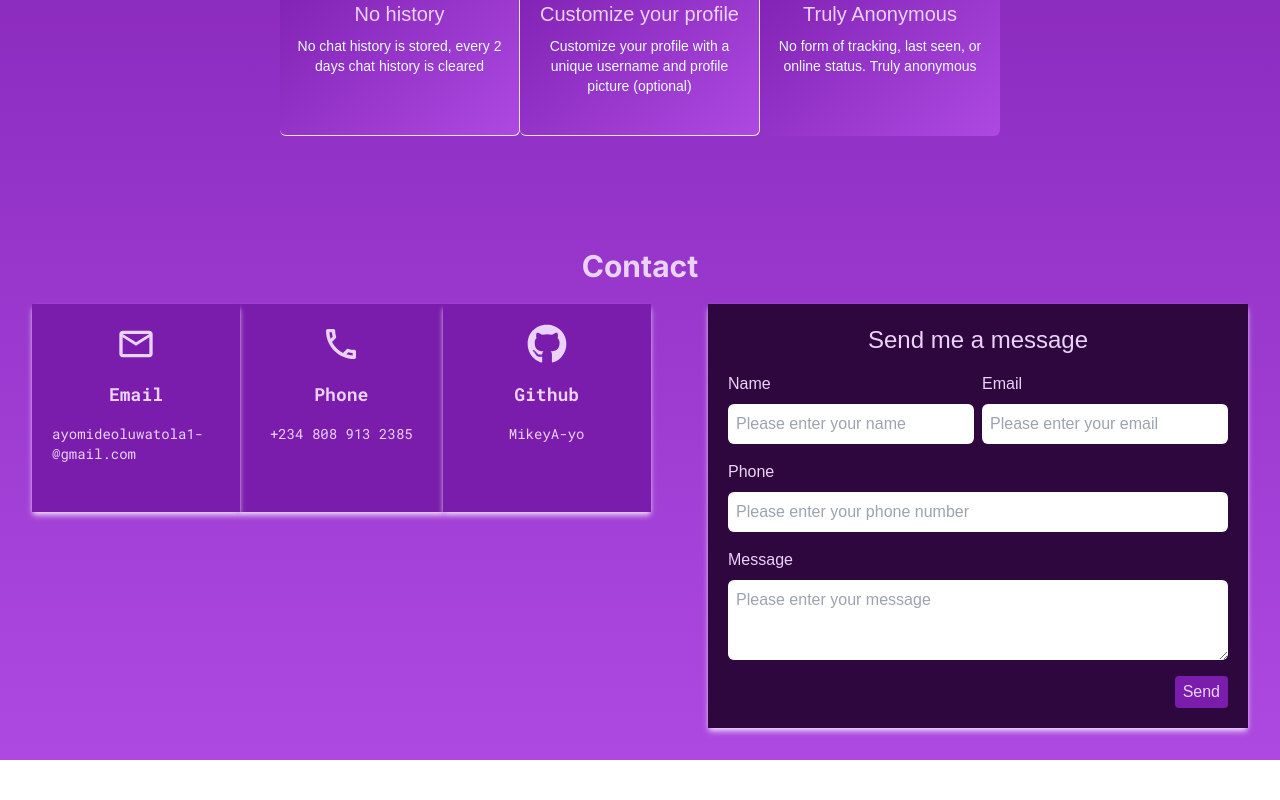
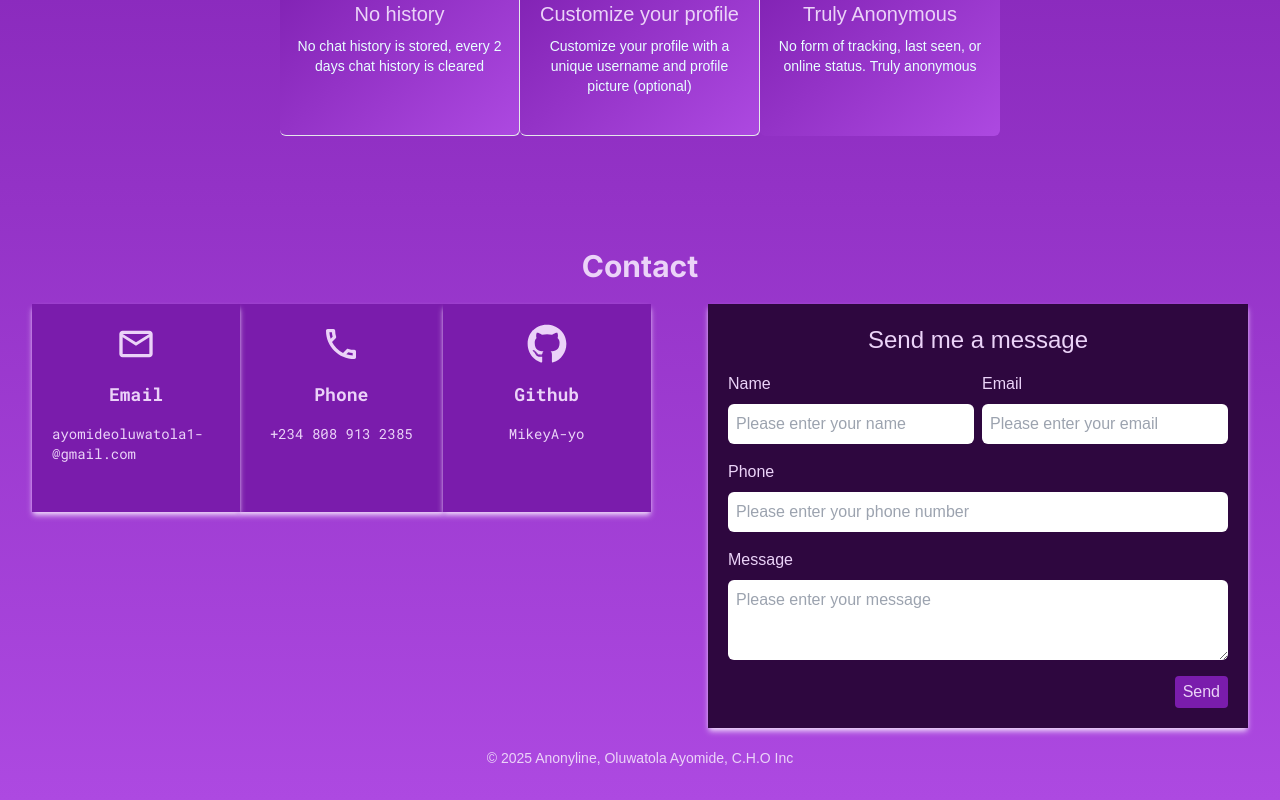
Before and after one commit to MikeyA-yo/anonyline, a Next.js app: page / in a window 1280 px wide. Shown: the part 1612-2412 px from the top of the page. Before the commit the page ends 2372 px from the top, so only its background shows below. Built offline with nearby package versions, Linux system fonts and the light colour scheme.

Commit message:
footer and lil change

```diff
--- a/components/contact.tsx
+++ b/components/contact.tsx
@@ -33,6 +33,9 @@ export default function Contact(){
                 </div>
                 <ContactForm />
             </div>
+            <div>
+                <p className="text-sm">&copy; {new Date().getFullYear()} Anonyline, Oluwatola Ayomide, C.H.O Inc</p>
+            </div>
           </div>
         </>
     )
--- a/components/contactform.tsx
+++ b/components/contactform.tsx
@@ -45,7 +45,6 @@ export default function ContactForm() {
     },
     []
   );
-  console.log(loading, error, success);
   return (
     <>
       <div className="flex flex-col gap-4 p-5 items-center bg-[#2E073F] shadow-md shadow-[#EBD3F8] lg:min-h-96 md:min-h-80 md:w-[90%] justify-self-end">
@@ -106,12 +105,12 @@ export default function ContactForm() {
         </InputGrps>
         <button
           disabled={loading}
-          className={`self-end px-2 py-1 bg-[#7A1CAC] rounded ${loading? "animate-spin":""}`}
+          className={`self-end px-2 py-1 bg-[#7A1CAC] rounded`}
           onClick={() => {
             sendMsg(state);
           }}
         >
-          {loading ? <PiSpinnerLight /> : "Send"}
+          {loading ? <PiSpinnerLight className={`${loading? "animate-spin":""}`} /> : "Send"}
         </button>
       </div>
     </>
```
